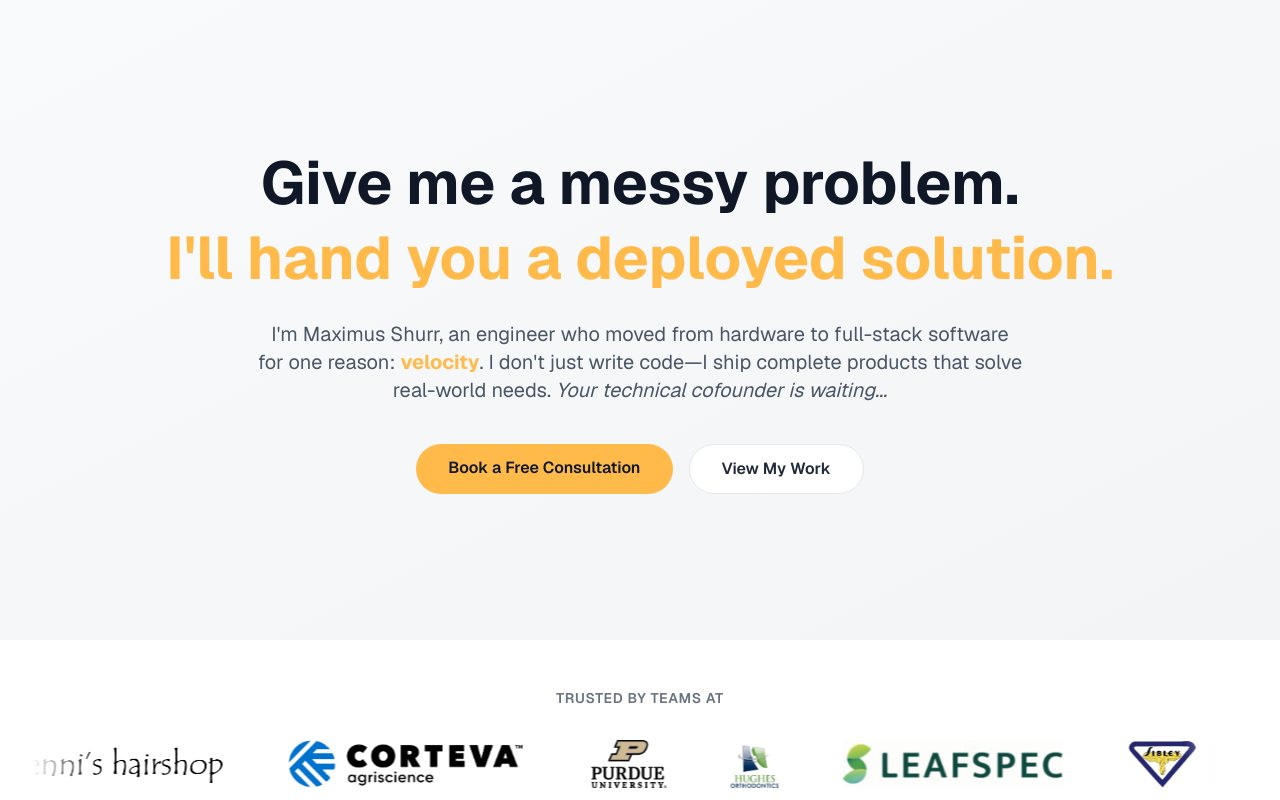
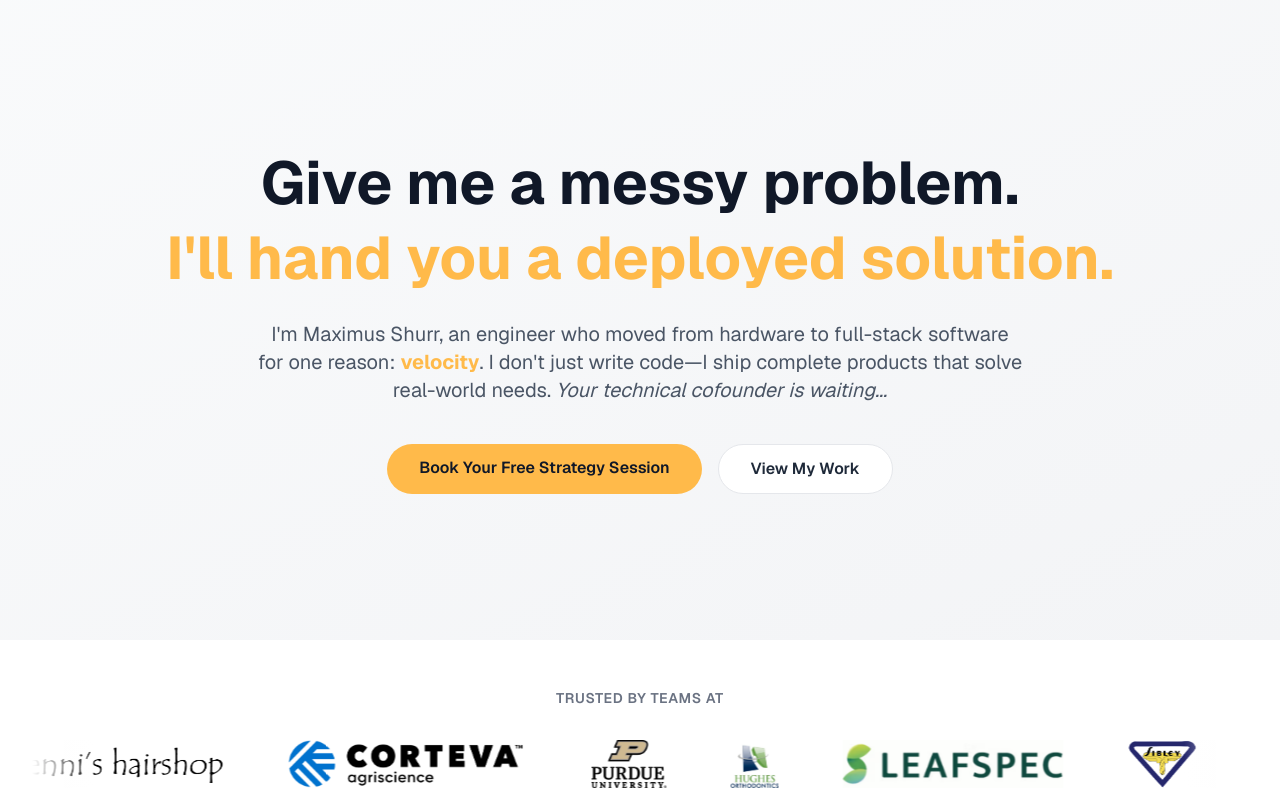
Before and after one commit to MechanicalMax/MaximusShurr.com, a Next.js app in the folder next-web-app/: page / in a window 1280 px wide. Shown: the top 800 px of the page. Built offline with nearby package versions, Linux system fonts and the light colour scheme.

Commit message:
feat(book): Finalize booking copy
use consistent "strategy session" copywriting

```diff
--- a/next-web-app/app/book/page.tsx
+++ b/next-web-app/app/book/page.tsx
@@ -3,8 +3,8 @@ import Link from 'next/link';
 import BookingInlineEmbed from '@/components/bookingInlineEmbed';
 
 export const metadata: Metadata = {
-  title: 'Book a Free Consultation | Maximus Shurr',
-  description: 'Schedule a 30-minute free consultation to discuss your project and how we can work together to bring your ideas to life.',
+  title: 'Book Your Free Strategy Session | Maximus Shurr',
+  description: 'Schedule a 30-minute free strategy session to plan meaningful steps toward bringing your ideas to life.',
 };
 
 export default function BookPage() {
@@ -18,9 +18,10 @@ export default function BookPage() {
           >
             ← Back to Home
           </Link>
-          <h1 className="text-4xl font-bold text-gray-900 mb-4">Let&apos;s Build Something Amazing</h1>
+          <h1 className="text-4xl font-bold text-gray-900 mb-4">Ready to build?</h1>
           <p className="text-xl text-gray-600 max-w-2xl mx-auto">
-            Schedule a free 30-minute consultation to discuss your project and how we can work together to bring your ideas to life.
+            Stop burning runway. Let&apos;s spend 30 minutes defining your MVP&apos;s core features, tech stack, and roadmap.
+            You&apos;ll walk away with an actionable plan, for free.
           </p>
         </div>
       </header>
--- a/next-web-app/app/page.tsx
+++ b/next-web-app/app/page.tsx
@@ -138,7 +138,7 @@ export default function Home() {
               href="/book"
               className="bg-[#FFBA4A] hover:bg-[#FFA726] text-gray-900 font-semibold py-3 px-8 rounded-full transition duration-200 transform hover:scale-105"
             >
-              Book a Free Consultation
+              Book Your Free Strategy Session
             </Link>
             <Link
               href="#work"
@@ -274,15 +274,16 @@ export default function Home() {
       {/* Final CTA */}
       <section className="py-20 bg-[#FFBA4A] text-gray-900">
         <div className="max-w-4xl mx-auto text-center px-4 sm:px-6 lg:px-8">
-          <h2 className="text-3xl font-bold mb-6">Ready to build something amazing?</h2>
+          <h2 className="text-3xl font-bold mb-6">Ready to build?</h2>
           <p className="text-xl mb-10 max-w-2xl mx-auto opacity-90">
-            Let&apos;s spend 30 minutes defining your MVP&apos;s roadmap, for free.
+            Stop burning runway. Let&apos;s spend 30 minutes defining your MVP&apos;s core features, tech stack, and roadmap.
+            You&apos;ll walk away with an actionable plan, for free.
           </p>
           <Link
             href="/book"
             className="inline-block bg-white text-gray-900 hover:bg-gray-100 font-semibold py-3 px-8 rounded-full transition duration-200 transform hover:scale-105"
           >
-            Book a Free Consultation
+            Book Your Free Strategy Session
           </Link>
         </div>
       </section>
```
